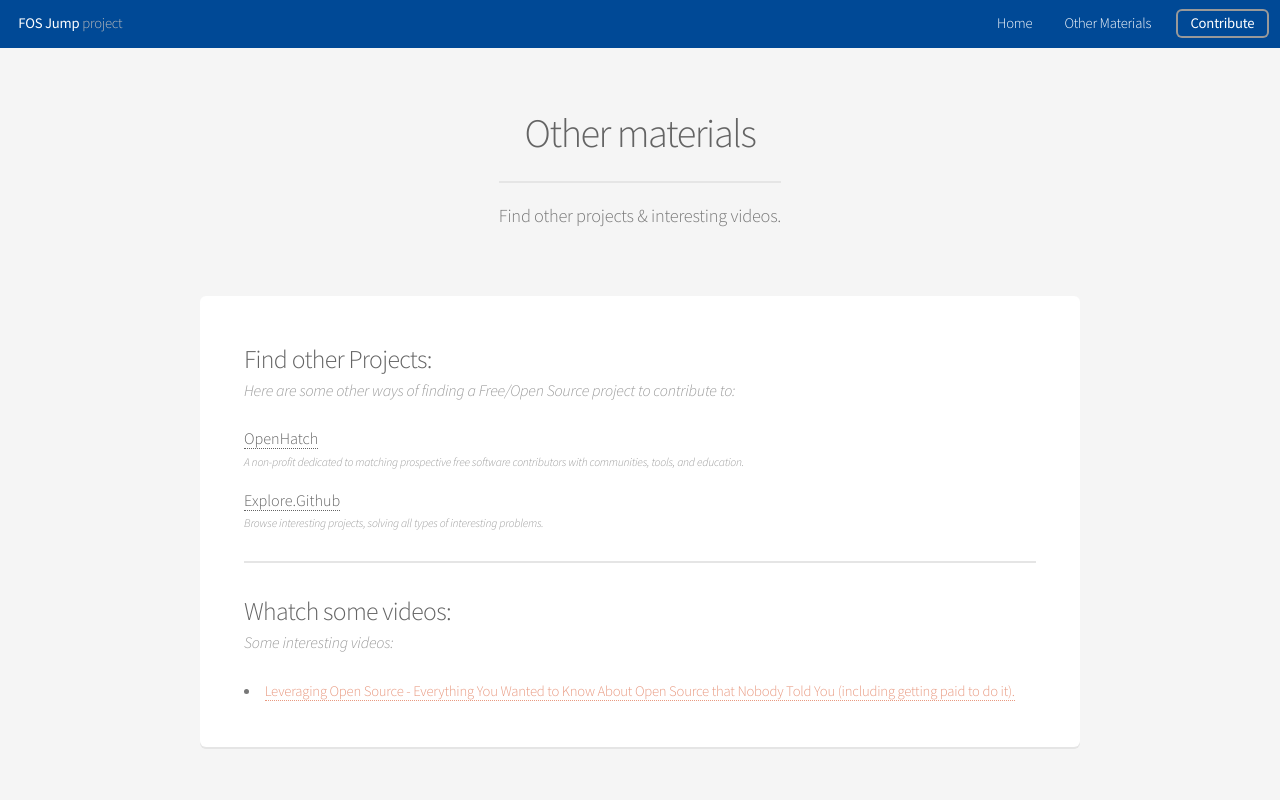
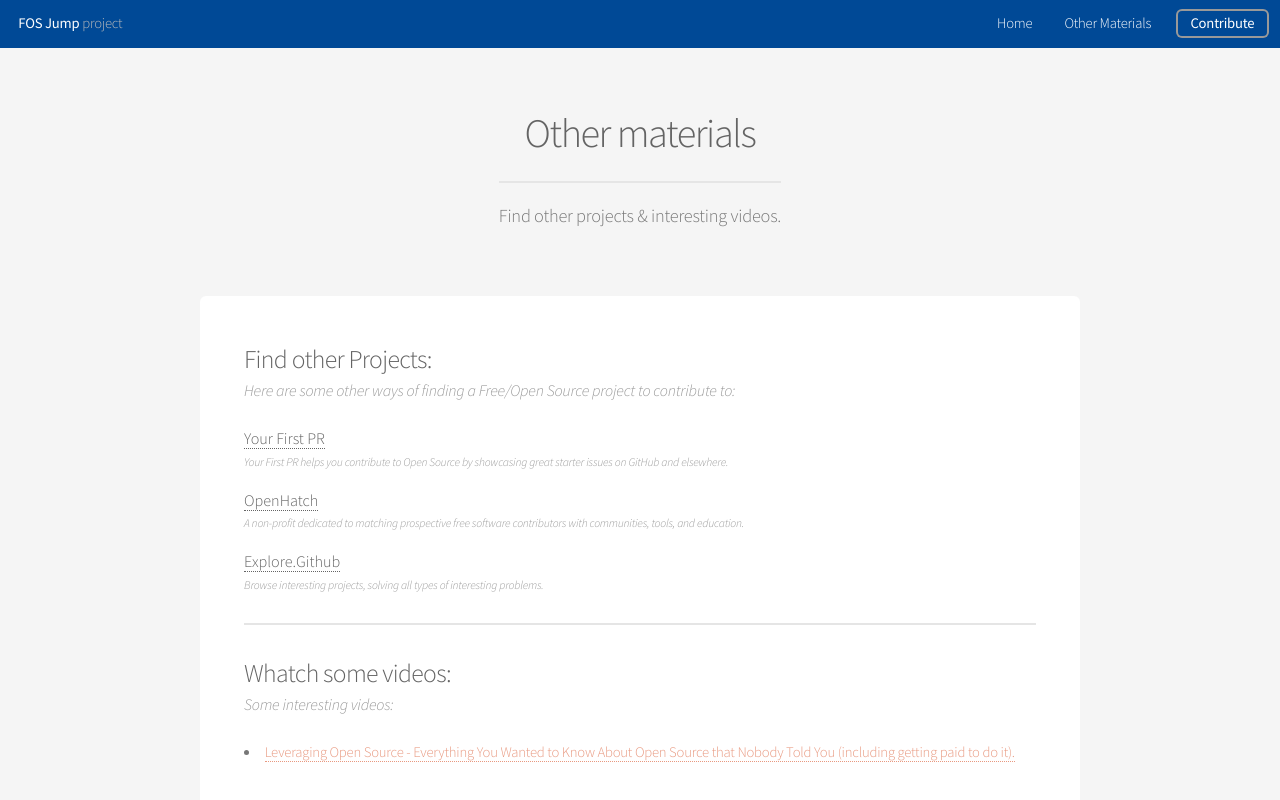
Before and after one commit to fosjump/fosjump.github.io, a plain HTML site: page other.html in a window 1280 px wide. Shown: the top 800 px of the page. Drawn offline with Linux system fonts and the light colour scheme.

Commit message:
adding YourFirstPR

```diff
--- a/other.html
+++ b/other.html
@@ -54,6 +54,11 @@
 
 
 									<header>
+									<h4><a href="https://yourfirstpr.github.io/">Your First PR</a></h4>
+									<p>Your First PR helps you contribute to Open Source by showcasing great starter issues on GitHub and elsewhere.</p>
+									</header>
+
+									<header>
 									<h4><a href="https://openhatch.org/">OpenHatch</a></h4>
 									<p>A non-profit dedicated to matching prospective free software contributors with communities, tools, and education. </p>
 									</header>
```
